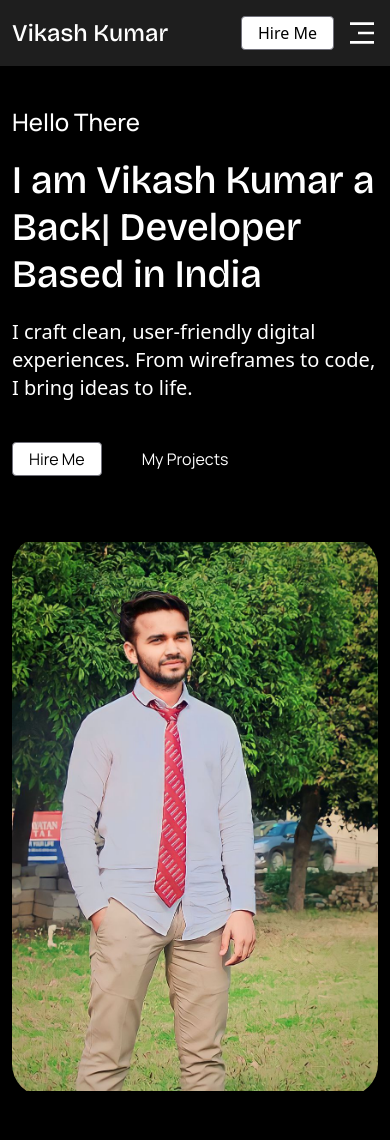
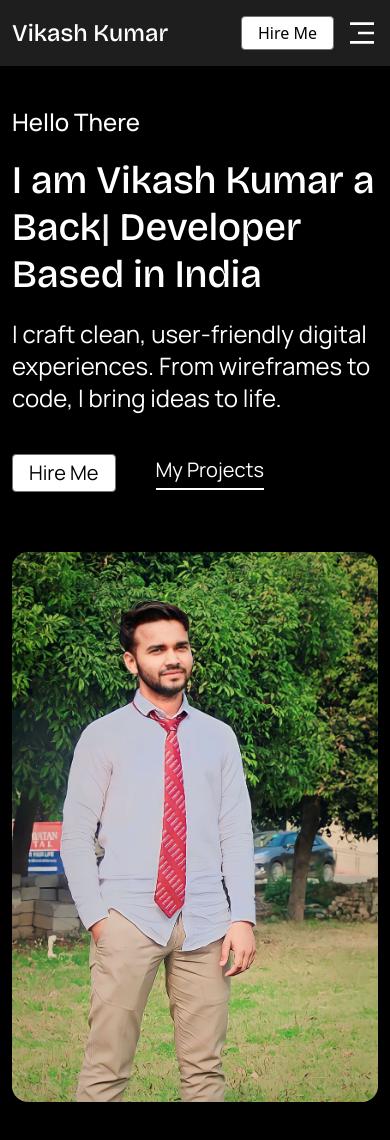
Before and after one commit to VikashFaujdar/my-portfolio, a React (Vite) app: page / in a window 390 px wide. Built offline with nearby package versions, Linux system fonts and the light colour scheme.

Commit message:
add my foto

```diff
--- a/src/Pages/Home/HeroSection.jsx
+++ b/src/Pages/Home/HeroSection.jsx
@@ -12,22 +12,22 @@ const HeroSection = () => {
                 <div className="Heroleft w-full md:w-[45%] lg:w-[45%] h-full ">
                     <h3 className='text-2xl subtitle font-secondary text-white font-medium md:py-3 pb-5'>Hello There</h3>
                     <h1 className='text-[10vw] sm:text-4xl md:text-4xl lg:text-5xl font-primary font-medium md:py-3 leading-[1.2]'>I am Vikash Kumar a {<TypeWriter/>} Developer Based in India</h1>
-                    <p className='text-xl text-start md:py-3 py-5'>I craft clean, user-friendly digital experiences. From wireframes to code, I bring ideas to life.</p>
+                    <p className='text-2xl md:text-xl text-start md:py-3 py-5 font-secondary'>I craft clean, user-friendly digital experiences. From wireframes to code, I bring ideas to life.</p>
                     <div className="btns flex items-center justify-start py-5">
-                        <Link to={'/contact'} ><button className='md:hidden font-secondary cursor-pointer border-1 border-zinc-500 px-4 md:px-5 py-1 bg-white text-black hover:text-white text-md md:text-xl transition-all group duration-300 overflow-hidden rounded-sm hover:bg-transparent mr-10'>Hire Me
+                        <Link to={'/contact'} ><button className='md:hidden font-secondary cursor-pointer border-1 border-zinc-500 px-4 md:px-5 py-1 bg-white text-black hover:text-white text-xl md:text-xl transition-all group duration-300 overflow-hidden rounded-sm hover:bg-transparent mr-10'>Hire Me
                         </button></Link>
                         <Link to={'/contact'} ><button className='hidden font-secondary md:block relative cursor-pointer border-1 border-zinc-500 px-4 md:px-5 py-1 bg-white text-black hover:text-white md:text-xl text-md transition-all group duration-300 overflow-hidden z-20 rounded-sm hover:bg-transparent mr-10'>Hire Me
                             <div className="btn-animation absolute w-full h-full group-hover:bottom-0 bg-black -z-10 -bottom-10 transition-all duration-500 left-0"></div>
                             <div className="btn-animation-2 absolute w-full h-full group-hover:top-0 bg-black -z-10 -top-10 transition-all duration-500 left-0"></div>
                         </button></Link>
-                        <button className='font-secondary hidden md:block text-md  relative overflow-hidden group'>My Projects
-                            <div className="line border-b-2 border-white absolute w-full h-full top-0 -left-22 group-hover:left-0 transition-all duration-300"></div>
+                        <button className='font-secondary hidden md:block text-md  relative text-xl overflow-hidden group'>My Projects
+                            <div className="line border-b-2 border-white absolute w-full h-full top-0 -left-30 group-hover:left-0 transition-all duration-300"></div>
                         </button>
-                        <button className='font-secondary md:hidden'>My Projects</button>
+                        <button className='font-secondary md:hidden text-xl border-b-2 pb-1'>My Projects</button>
                     </div>
                 </div>
-                <div className="Heroright w-full md:w-[45%] lg:w-[40%] h-140 overflow-hidden ">
-                    <img src={Me} alt="homeImage" className='w-full h-full object-contain rounded-4xl' />
+                <div className="Heroright w-full md:w-[45%] lg:w-[40%] h-full md:h-150 overflow-hidden">
+                    <img src={Me} alt="homeImage" className='w-full h-full object-cover object-top md:object-center rounded-2xl' />
                 </div>
             </div>
         </div>
--- a/src/components/Header.jsx
+++ b/src/components/Header.jsx
@@ -53,7 +53,7 @@ const Header = () => {
         <div className="container relative flex items-center justify-between px-3 lg:px-5 md:py-5 py-4">
             <div className="logo flex items-center justify-center">
                 <Link to={'/'} className='flex justify-center items-center gap-2'>
-                <img src={loader} alt="loader" className='h-8 rounded-full hidden md:block' />
+                <img src={loader} alt="loader" className='h-10 rounded-full hidden md:block' />
                 <h2 className='font-primary logoName font-medium text-2xl hover:text-black relative hover:bg-transparent group overflow-hidden z-10 transition-all duration-500'>Vikash Kumar
                     <div className="absolute h-full w-full bg-zinc-300 top-0 -left-40 -z-10 group-hover:left-0 transition-all duration-500"></div>
                 </h2>
```
